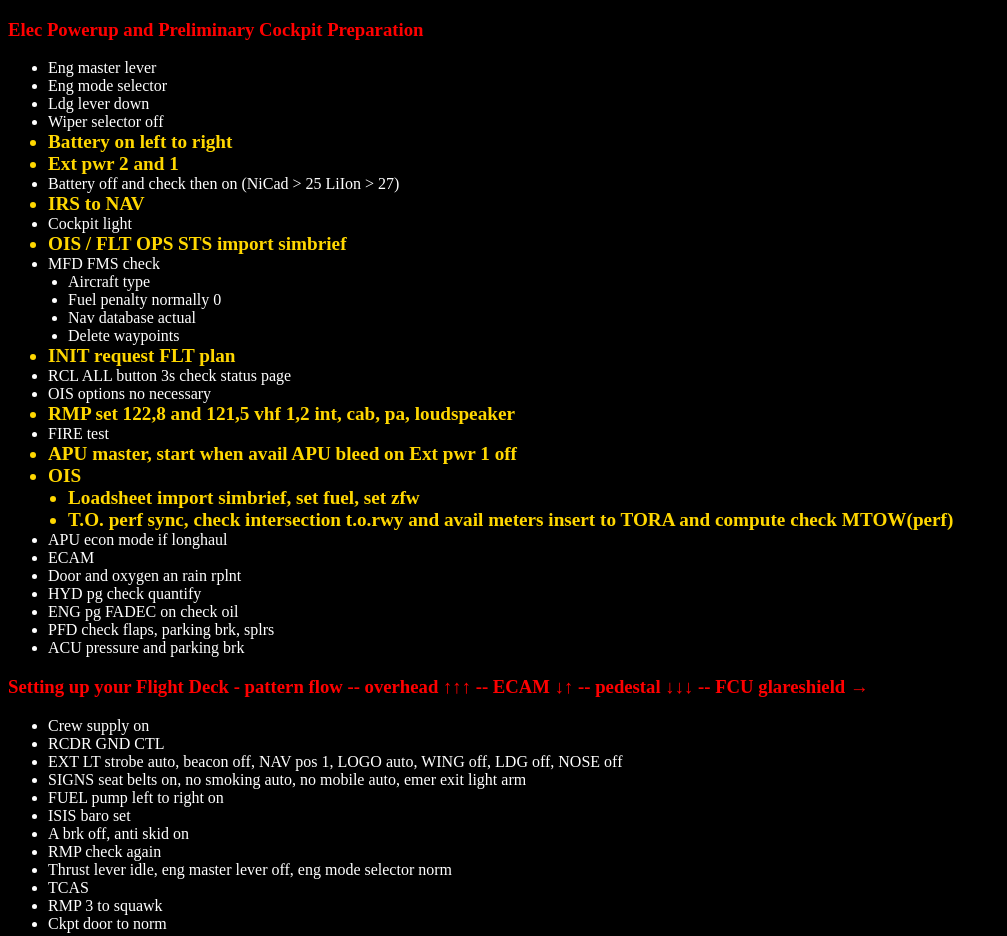
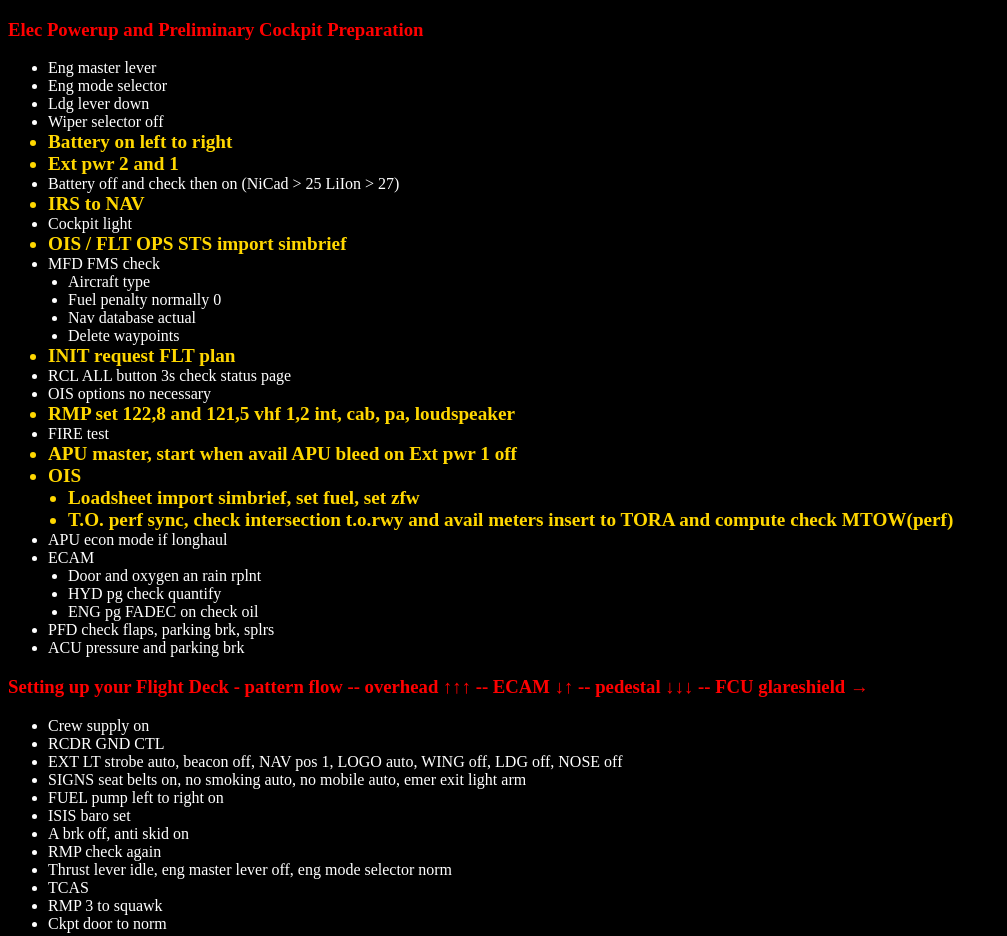
Before and after one commit to mstaskovan/350, a plain HTML site: page index.html in a window 1280 px wide. Shown: the top 936 px of the page, without its empty margins (0-1007 px from the left). Drawn offline with Linux system fonts and the light colour scheme.

Commit message:
index.html

```diff
--- a/index.html
+++ b/index.html
@@ -64,9 +64,9 @@
         <li class="item special indented">T.O. perf sync, check intersection t.o.rwy and avail meters insert to TORA and compute check MTOW(perf)</li>
         <li class="item">APU econ mode if longhaul</li>
         <li class="item">ECAM</li>
-        <li class="item">Door and oxygen an rain rplnt</li>
-        <li class="item">HYD pg check quantify</li>
-        <li class="item">ENG pg FADEC on check oil</li>
+        <li class="item indented">Door and oxygen an rain rplnt</li>
+        <li class="item indented">HYD pg check quantify</li>
+        <li class="item indented">ENG pg FADEC on check oil</li>
         <li class="item">PFD check flaps, parking brk, splrs</li>
         <li class="item">ACU pressure and parking brk</li>
     </ul>
```
